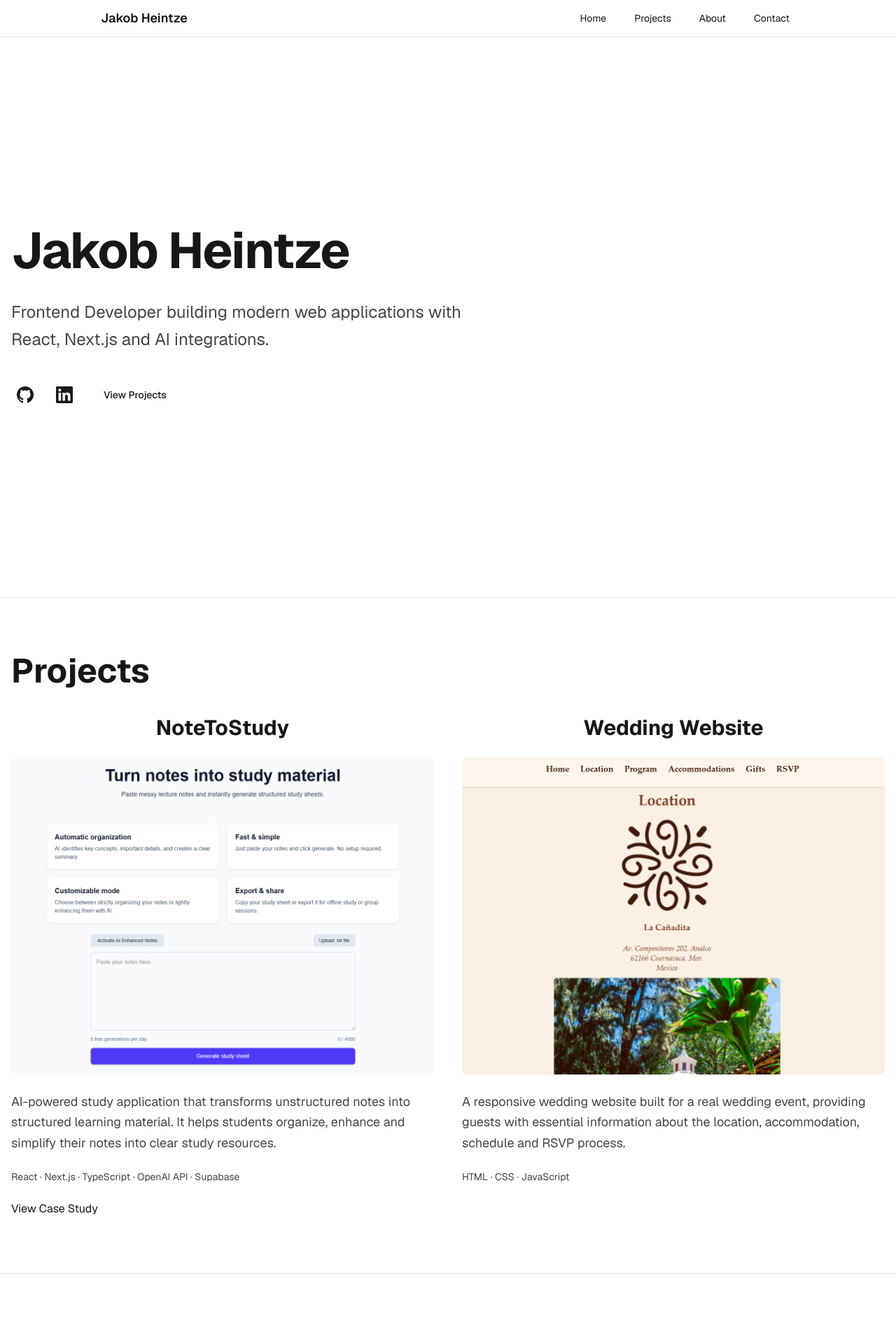
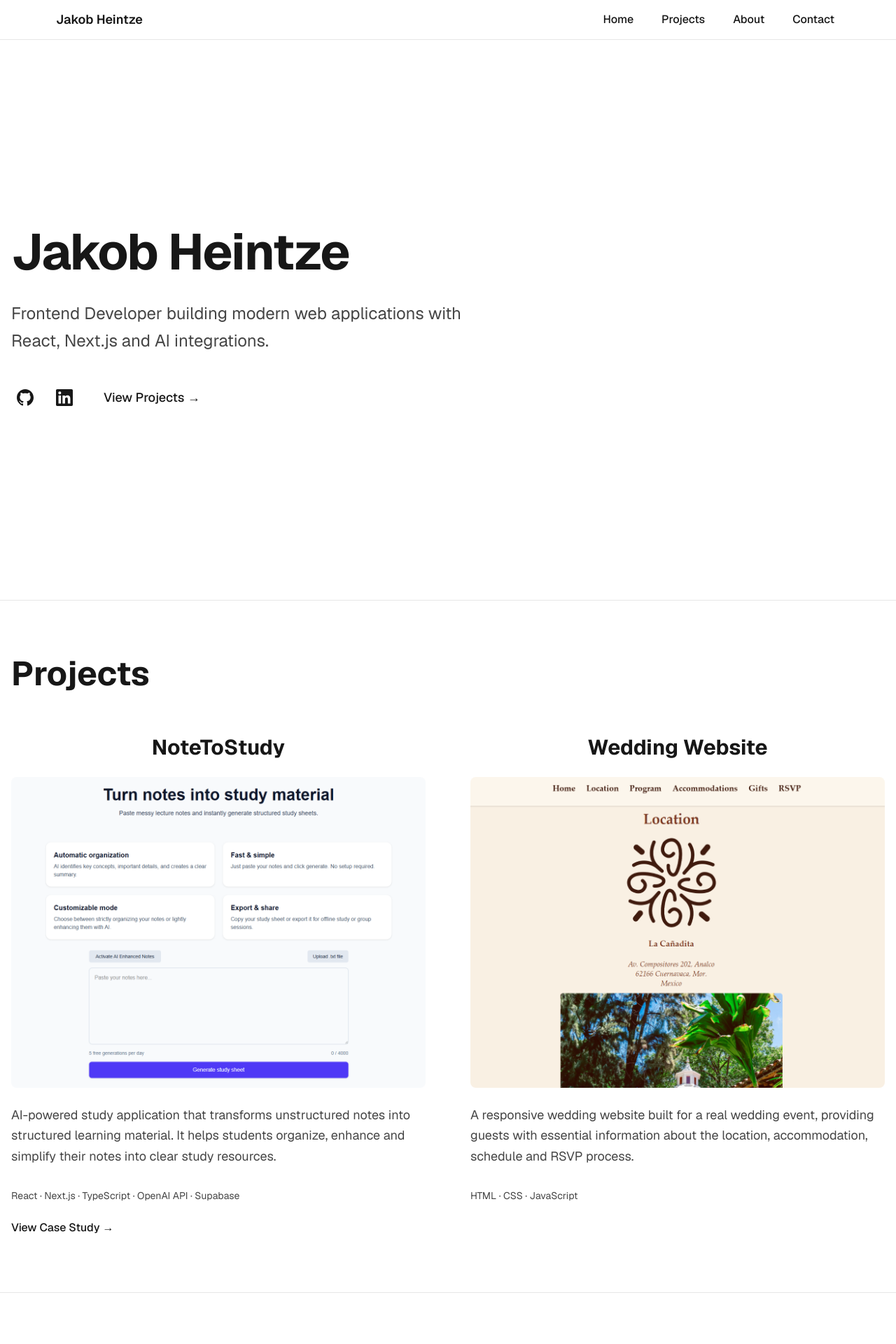
Before and after one commit to Jheintze/portfolio, a Next.js app: page / in a window 1280 px wide. Shown: the top 1920 px of the page at 70% size. Built offline with nearby package versions, Linux system fonts and the light colour scheme.

Commit message:
fix layout/spacing

```diff
--- a/src/app/globals.css
+++ b/src/app/globals.css
@@ -3,6 +3,7 @@
 :root {
   --background: #ffffff;
   --foreground: #171717;
+   --accent: #2563EB;
 }
 
 html {
@@ -12,6 +13,8 @@ html {
 @theme inline {
   --color-background: var(--background);
   --color-foreground: var(--foreground);
+  --color-accent: var(--accent);
+
   --font-sans: var(--font-geist-sans);
   --font-mono: var(--font-geist-mono);
 }
--- a/src/components/Hero.tsx
+++ b/src/components/Hero.tsx
@@ -3,8 +3,7 @@ const GITHUB_URL = "https://github.com/Jheintze";
 const LINKEDIN_URL = "https://linkedin.com/in/";
 
 const iconLinkClassName =
-  "rounded-md p-2 transition-opacity hover:opacity-70";
-
+  "rounded-md p-2 transition-colors duration-200 hover:text-accent";
 export default function Hero() {
   return (
     <section
@@ -57,9 +56,9 @@ export default function Hero() {
 
         <a
           href="#projects"
-          className="rounded-md px-3 py-2 text-sm font-medium transition-opacity hover:opacity-70 sm:ml-2"
+          className="rounded-md px-3 py-2 text-lg font-medium transition-opacity hover:opacity-70 sm:ml-2"
         >
-          View Projects
+          View Projects →
         </a>
       </div>
     </section>
--- a/src/components/Navbar.tsx
+++ b/src/components/Navbar.tsx
@@ -13,13 +13,13 @@ export default function Navbar() {
   const [isOpen, setIsOpen] = useState(false);
 
   const linkClassName =
-    "block rounded-md px-2 py-1 text-sm transition-opacity hover:opacity-70";
+  "block rounded-md px-2 py-1 text-base font-medium transition-opacity hover:opacity-70";
 
   const closeMenu = () => setIsOpen(false);
 
   return (
     <nav className="sticky top-0 z-50 w-full border-b border-foreground/10 bg-background/80 backdrop-blur-sm">
-      <div className="mx-auto max-w-5xl px-4 py-3 sm:flex sm:items-center sm:justify-between">
+      <div className="mx-auto max-w-6xl px-4 py-3 sm:flex sm:items-center sm:justify-between">
         <div className="flex items-center justify-between">
           <a
             href="#hero"
--- a/src/components/Projects.tsx
+++ b/src/components/Projects.tsx
@@ -7,7 +7,7 @@ export default function Projects(){
     Projects
   </h2>
 
-  <div className="mt-10 grid items-stretch gap-10 md:grid-cols-2">
+  <div className="mt-16 grid items-stretch gap-16 md:grid-cols-2">
 
     <article className="flex flex-col">
       <h3 className="text-3xl font-bold text-center">
@@ -23,7 +23,7 @@ export default function Projects(){
     alt="NoteToStudy application screenshot"
     width={1200}
     height={675}
-    className="h-full w-full object-cover"
+   className="h-full w-full object-cover"
   />
   </a>
 </div>
@@ -32,13 +32,14 @@ export default function Projects(){
         AI-powered study application that transforms unstructured notes into structured learning material. It helps students organize, enhance and simplify their notes into clear study resources.
       </p>
 
-      <p className="mt-4 text-sm text-foreground/80">
+      <p className="mt-6 text-sm text-foreground/80">
         React · Next.js · TypeScript · OpenAI API · Supabase
       </p>
 
       <div className="mt-6 flex gap-10">
-        <a href="#">
-          View Case Study
+        <a href="#"
+        className="inline-flex items-center gap-2 text-base font-medium transition-opacity hover:opacity-70">
+          View Case Study →
         </a>
       </div>
     </article>
@@ -66,7 +67,7 @@ export default function Projects(){
         A responsive wedding website built for a real wedding event, providing guests with essential information about the location, accommodation, schedule and RSVP process.
       </p>
 
-      <p className="mt-4 text-sm text-foreground/80">
+      <p className="mt-6 text-sm text-foreground/80">
         HTML · CSS · JavaScript
       </p>
     </article>
```
